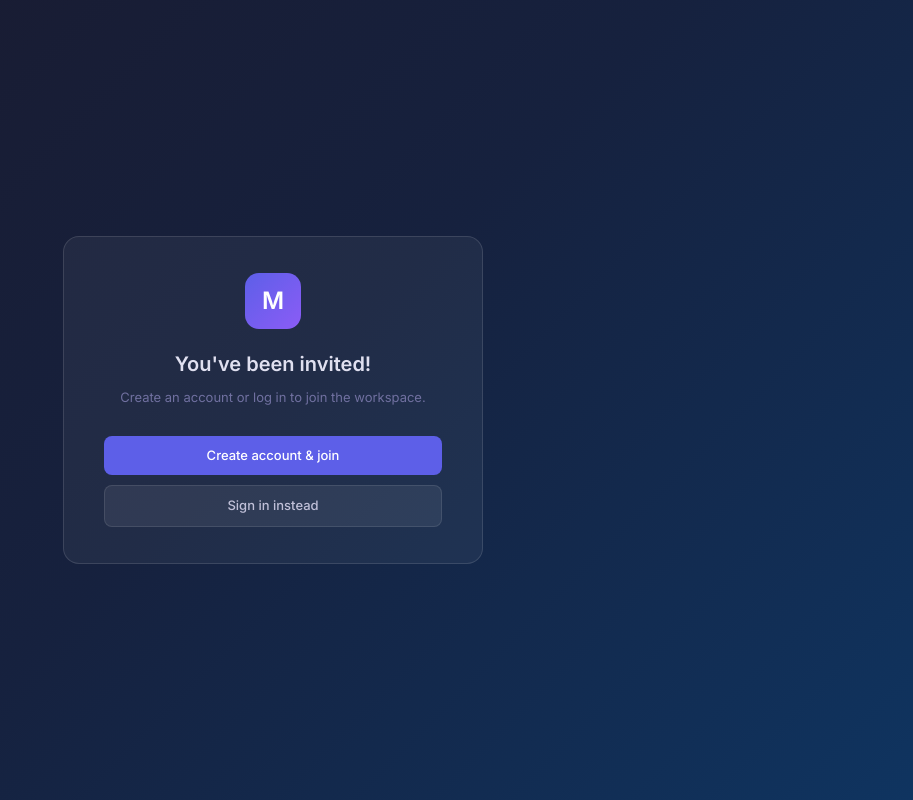
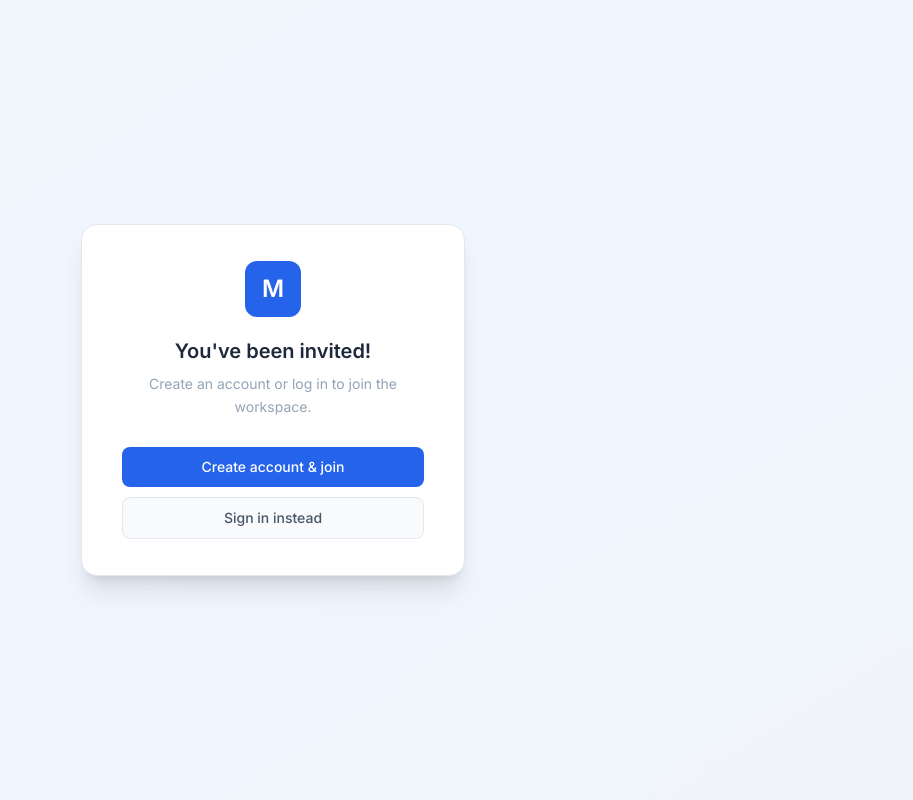
Before and after one commit to sriyas15/matter-most-replica, a React (Vite) app in the folder frontend/: page /invite/1 in a window 1280 px wide. Shown: the whole page, without its empty margins (367-1280 px from the left). Built offline with nearby package versions, Linux system fonts and the light colour scheme; no server answers.

Commit message:
changed theme

```diff
--- a/frontend/src/context/NotificationContext.jsx
+++ b/frontend/src/context/NotificationContext.jsx
@@ -112,6 +112,8 @@ export function NotificationProvider({ children }) {
                 setMentions((prev) => [notification, ...prev]);
             }
         };
+            socket.onAny((event, ...args) => console.log("[socket event]", event, args));
+
 
         const onMention = ({ message, channelId }) => {
             const synthetic = {
@@ -192,7 +194,6 @@ export function NotificationProvider({ children }) {
     }, [activeWorkspace?._id]);
 
     const unreadMentions = mentions.filter((m) => !m.isRead).length;
-
     return (
         <NotificationContext.Provider value={{
             notifications, unreadCount, mentions, unreadMentions,
--- a/frontend/src/pages/InvitePage.jsx
+++ b/frontend/src/pages/InvitePage.jsx
@@ -4,20 +4,18 @@ import { useAuth } from "../context/AuthContext";
 import api from "../lib/api";
 
 export default function InvitePage() {
-  const { inviteToken }         = useParams();
-  const { user, loading }       = useAuth();
-  const navigate                = useNavigate();
-  const [status, setStatus]     = useState("loading"); // loading | preview | joining | error | done
+  const { inviteToken }           = useParams();
+  const { user, loading }         = useAuth();
+  const navigate                  = useNavigate();
+  const [status, setStatus]       = useState("loading"); // loading | preview | joining | error | done
   const [workspace, setWorkspace] = useState(null);
-  const [error, setError]       = useState("");
+  const [error, setError]         = useState("");
 
-  // If already logged in → join immediately
   useEffect(() => {
     if (loading) return;
     if (user) {
       joinWorkspace();
     } else {
-      // Store token so SignupPage can pick it up after registration
       sessionStorage.setItem("pendingInviteToken", inviteToken);
       setStatus("preview");
     }
@@ -36,12 +34,12 @@ export default function InvitePage() {
     }
   };
 
-  // ── Joining spinner ───────────────────────────────────────────────────────
+  // ── Joining / loading spinner ─────────────────────────────────────────────
   if (status === "loading" || status === "joining") {
     return (
       <Screen>
         <Spinner />
-        <p style={{ color: "#8080a8", fontSize: 14, marginTop: 16 }}>
+        <p className="text-slate-400 text-sm mt-4">
           {status === "joining" ? "Joining workspace…" : "Loading…"}
         </p>
       </Screen>
@@ -52,11 +50,11 @@ export default function InvitePage() {
   if (status === "done") {
     return (
       <Screen>
-        <div style={{ fontSize: 48, marginBottom: 12 }}>🎉</div>
-        <h2 style={{ color: "#e0e0f0", fontSize: 20, fontWeight: 600, margin: "0 0 8px" }}>
+        <div className="text-5xl mb-3">🎉</div>
+        <h2 className="text-xl font-semibold text-slate-800 mb-2">
           You joined {workspace?.name}!
         </h2>
-        <p style={{ color: "#6060a0", fontSize: 13 }}>Redirecting you to the workspace…</p>
+        <p className="text-sm text-slate-400">Redirecting you to the workspace…</p>
       </Screen>
     );
   }
@@ -65,83 +63,43 @@ export default function InvitePage() {
   if (status === "error") {
     return (
       <Screen>
-        <div style={{ fontSize: 48, marginBottom: 12 }}>⚠️</div>
-        <h2 style={{ color: "#f87171", fontSize: 18, fontWeight: 600, margin: "0 0 8px" }}>
-          {error}
-        </h2>
-        <p style={{ color: "#6060a0", fontSize: 13, marginBottom: 20 }}>
+        <div className="text-5xl mb-3">⚠️</div>
+        <h2 className="text-lg font-semibold text-red-500 mb-2">{error}</h2>
+        <p className="text-sm text-slate-400 mb-5">
           The invite link may have expired or already been used.
         </p>
-        <Link to="/" style={{ color: "#8080e8", fontSize: 13 }}>Go to home</Link>
+        <Link to="/" className="text-sm text-blue-600 hover:text-blue-700 font-medium">
+          Go to home
+        </Link>
       </Screen>
     );
   }
 
-  // ── Not logged in → show preview + CTA ───────────────────────────────────
+  // ── Not logged in → preview + CTA ────────────────────────────────────────
   return (
     <Screen>
-      <div
-        style={{
-          background: "rgba(255,255,255,0.05)",
-          border: "0.5px solid rgba(255,255,255,0.12)",
-          borderRadius: 16,
-          padding: "36px 40px",
-          width: "100%",
-          maxWidth: 420,
-          textAlign: "center",
-        }}
-      >
+      <div className="bg-white border border-slate-200 rounded-2xl px-10 py-9 w-full max-w-sm text-center shadow-xl">
+
         {/* Logo */}
-        <div
-          style={{
-            width: 56, height: 56, borderRadius: 14,
-            background: "linear-gradient(135deg,#5d5fe8,#8b5cf6)",
-            display: "flex", alignItems: "center", justifyContent: "center",
-            fontSize: 24, fontWeight: 700, color: "#fff",
-            margin: "0 auto 20px",
-          }}
-        >
+        <div className="w-14 h-14 rounded-xl bg-blue-600 flex items-center justify-center text-white font-bold text-2xl mx-auto mb-5 select-none">
           M
         </div>
 
-        <h2 style={{ color: "#e0e0f0", fontSize: 20, fontWeight: 600, margin: "0 0 8px" }}>
-          You've been invited!
-        </h2>
-        <p style={{ color: "#7070a0", fontSize: 13, margin: "0 0 28px", lineHeight: 1.6 }}>
+        <h2 className="text-xl font-semibold text-slate-800 mb-2">You've been invited!</h2>
+        <p className="text-sm text-slate-400 mb-7 leading-relaxed">
           Create an account or log in to join the workspace.
         </p>
 
-        <div style={{ display: "flex", flexDirection: "column", gap: 10 }}>
+        <div className="flex flex-col gap-2.5">
           <Link
             to={`/signup?invite=${inviteToken}`}
-            style={{
-              display: "block",
-              background: "#5d5fe8",
-              color: "#fff",
-              borderRadius: 8,
-              padding: "10px 0",
-              fontSize: 13,
-              fontWeight: 500,
-              textDecoration: "none",
-              textAlign: "center",
-            }}
+            className="block bg-blue-600 hover:bg-blue-700 text-white rounded-lg py-2.5 text-sm font-medium no-underline transition-colors"
           >
-            Create account & join
+            Create account &amp; join
           </Link>
           <Link
             to={`/login?invite=${inviteToken}`}
-            style={{
-              display: "block",
-              background: "rgba(255,255,255,0.07)",
-              color: "#c0c0d8",
-              borderRadius: 8,
-              padding: "10px 0",
-              fontSize: 13,
-              fontWeight: 500,
-              textDecoration: "none",
-              textAlign: "center",
-              border: "0.5px solid rgba(255,255,255,0.1)",
-            }}
+            className="block bg-slate-50 hover:bg-slate-100 text-slate-600 border border-slate-200 rounded-lg py-2.5 text-sm font-medium no-underline transition-colors"
           >
             Sign in instead
           </Link>
@@ -153,17 +111,7 @@ export default function InvitePage() {
 
 function Screen({ children }) {
   return (
-    <div
-      style={{
-        minHeight: "100vh",
-        display: "flex",
-        alignItems: "center",
-        justifyContent: "center",
-        flexDirection: "column",
-        background: "linear-gradient(135deg,#1a1a2e 0%,#16213e 50%,#0f3460 100%)",
-        padding: 16,
-      }}
-    >
+    <div className="min-h-screen flex items-center justify-center flex-col bg-gradient-to-br from-slate-100 via-blue-50 to-slate-100 p-4">
       {children}
     </div>
   );
@@ -171,16 +119,6 @@ function Screen({ children }) {
 
 function Spinner() {
   return (
-    <div
-      style={{
-        width: 36, height: 36,
-        border: "3px solid rgba(93,95,232,0.2)",
-        borderTopColor: "#5d5fe8",
-        borderRadius: "50%",
-        animation: "spin 0.8s linear infinite",
-      }}
-    >
-      <style>{`@keyframes spin { to { transform: rotate(360deg); } }`}</style>
-    </div>
+    <div className="w-9 h-9 border-[3px] border-blue-100 border-t-blue-600 rounded-full animate-spin" />
   );
 }
```
Also changed, not shown: frontend/src/pages/LoginPage.jsx (+40 -29 lines), frontend/src/pages/SignupPage.jsx (+47 -36 lines), frontend/src/pages/HomePage.jsx (deleted), 1 other file (tests, documents, lock files or other folders).
